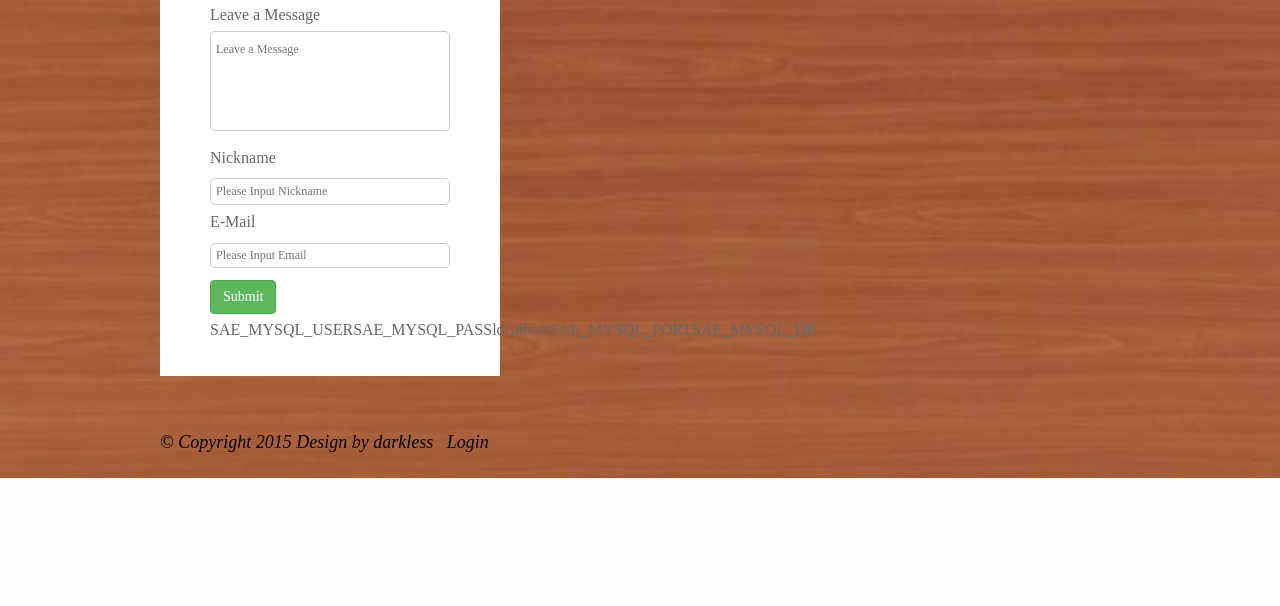
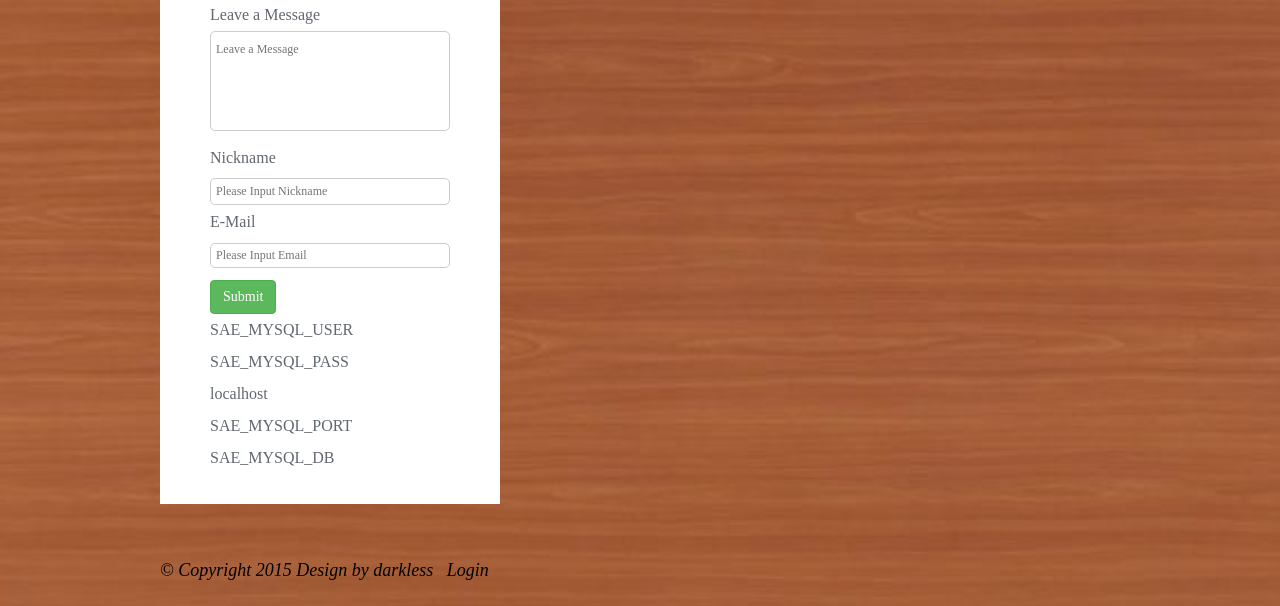
Before and after one commit to darkless456/MyBlog, a PHP site: page / in a window 1280 px wide; the page is wider, and only the part inside the window is pictured. Shown: the part 945-1551 px from the top of that part. Before the commit the page ends 1423 px from the top of that part, so only its background shows below. Run offline with PHP 8.4, Linux system fonts and the light colour scheme; data that the repository does not hold is empty; some libraries are stand-ins or nearby versions.

Commit message:
echo mysql variables

```diff
--- a/index.php
+++ b/index.php
@@ -51,11 +51,11 @@
                     <button type="submit" name="submit" class="btn btn_success">submit</button>
                 </form>
                 <?php
-                echo SAE_MYSQL_USER;
-                echo SAE_MYSQL_PASS;
-                echo SAE_MYSQL_HOST_M;
-                echo SAE_MYSQL_PORT;
-                echo SAE_MYSQL_DB;
+                echo SAE_MYSQL_USER,'<br>';
+                echo SAE_MYSQL_PASS,'<br>';
+                echo SAE_MYSQL_HOST_M,'<br>';
+                echo SAE_MYSQL_PORT,'<br>';
+                echo SAE_MYSQL_DB,'<br>';
                 ?>
             </section>
         </div>
```
